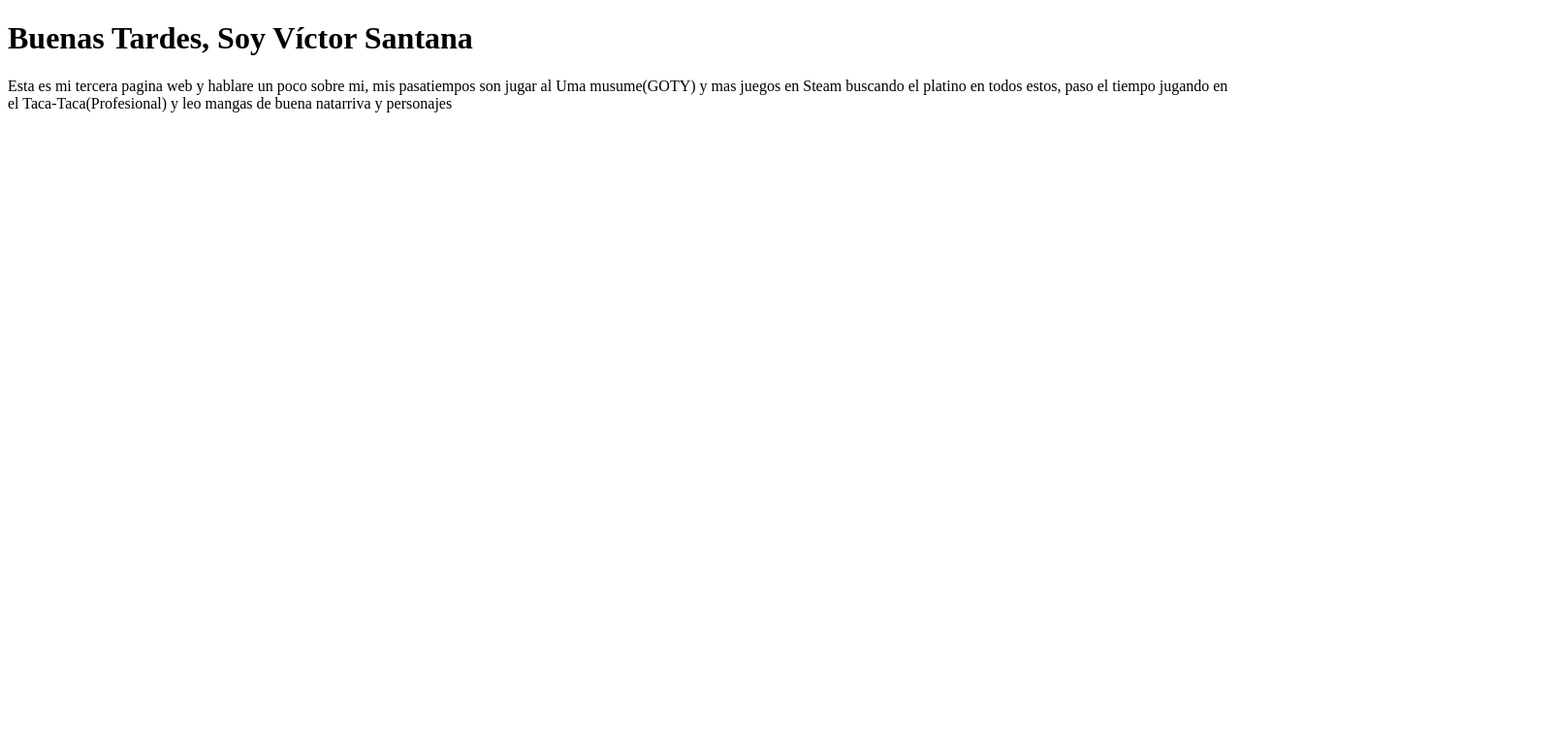
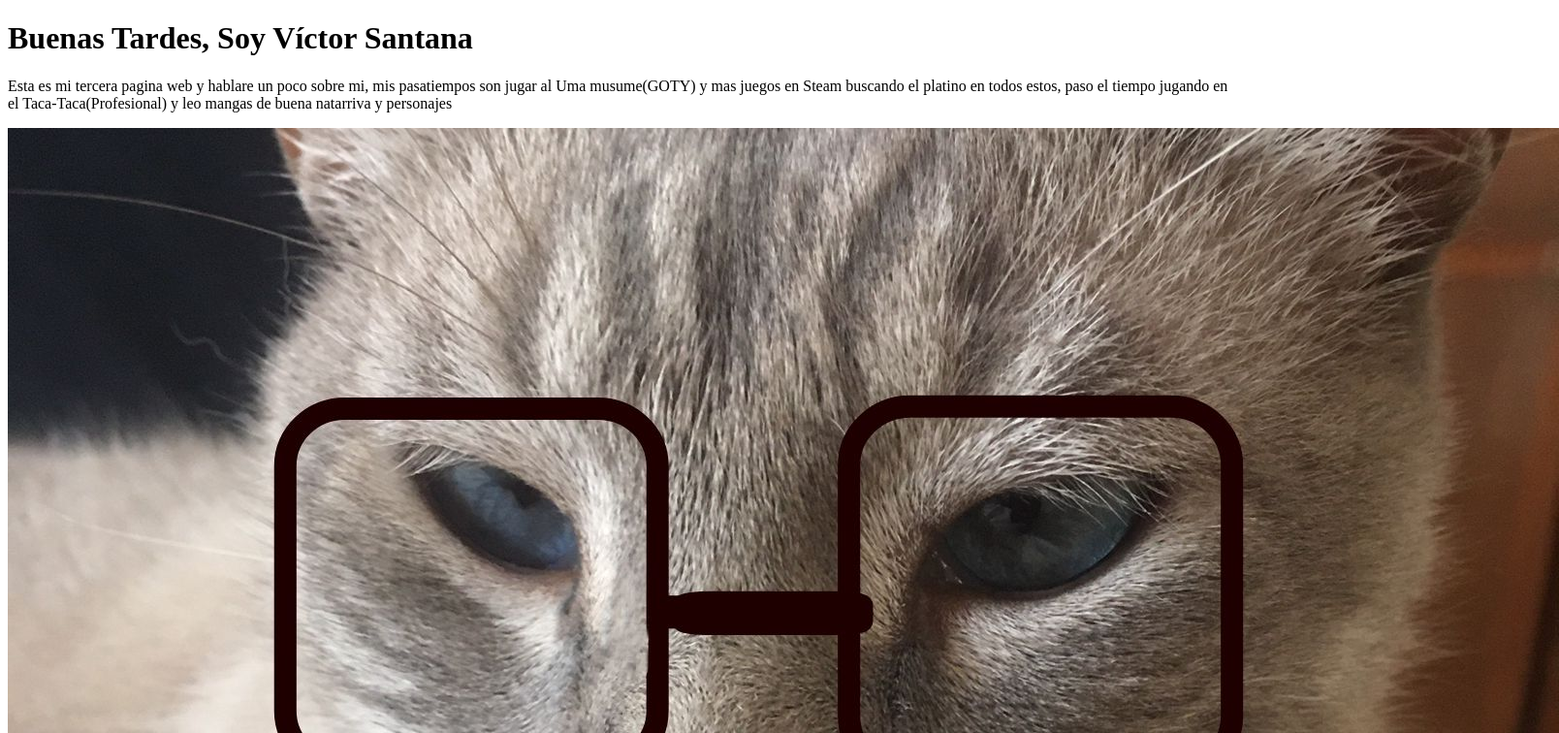
Before and after one commit to victorsantana-a11y/sobre_mi, a plain HTML site: page index.html in a window 1280 px wide. Shown: the top 756 px of the page at 97% size, 1608 px wide, since content can reach past the window. Drawn offline with Linux system fonts and the light colour scheme.

Commit message:
Update index.html

```diff
--- a/index.html
+++ b/index.html
@@ -9,7 +9,7 @@
 <h1>Buenas Tardes, Soy Víctor Santana</h1> <!-- Encabezado principal -->
 <p>Esta es mi tercera pagina web y hablare un poco sobre mi, mis pasatiempos son jugar al Uma musume(GOTY) y mas juegos en Steam buscando el platino en todos estos, paso el tiempo jugando en el Taca-Taca(Profesional)
 y leo mangas de buena natarriva y personajes </p>
-  <img src=""><!-- Un párrafo de texto -->
+  <img src="72e5d7d9df3c86e153a4caa2c117fe7c.jpg"><!-- Un párrafo de texto -->
 </body>
 
 </html> <!-- Fin del documento HTML -->
```
